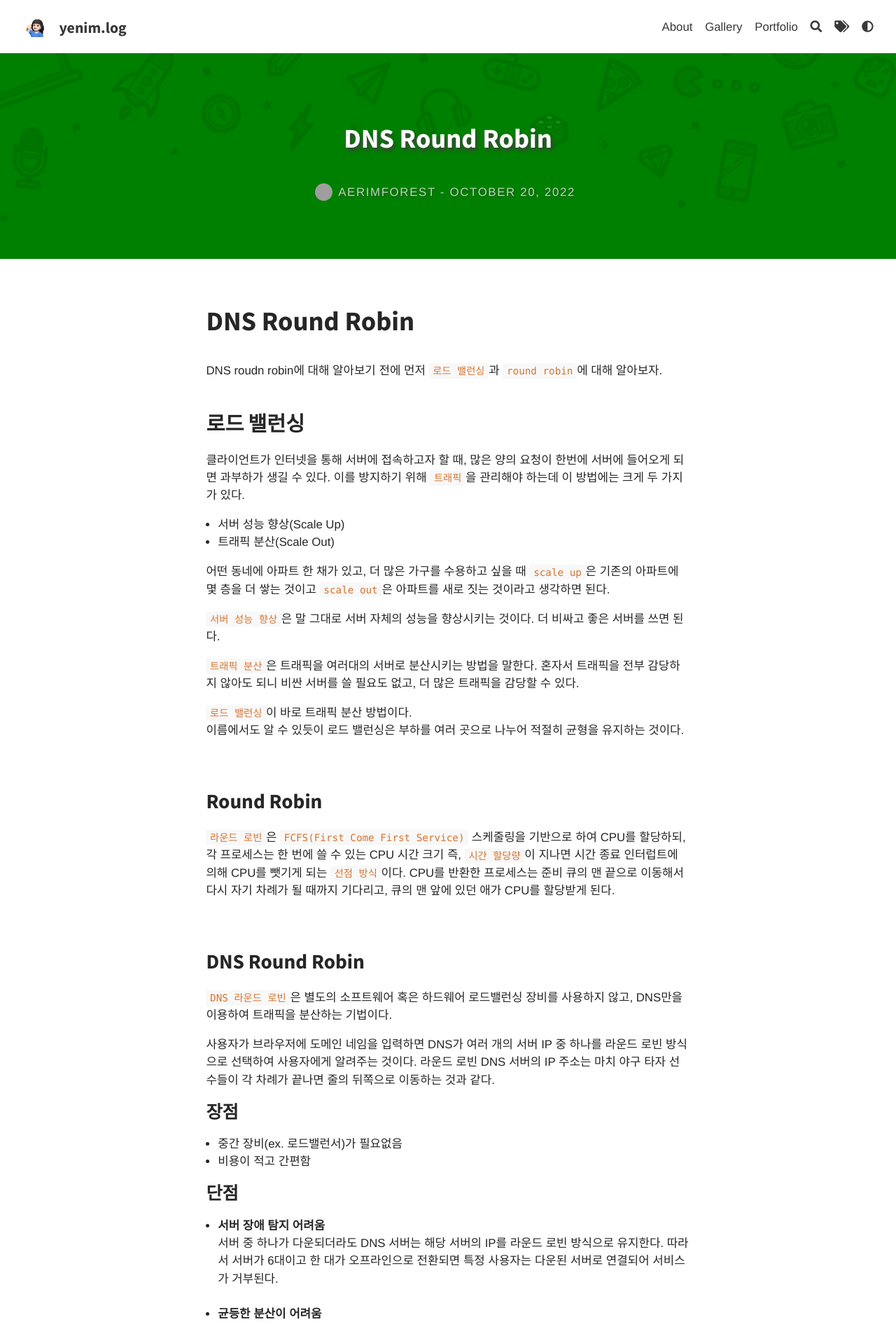
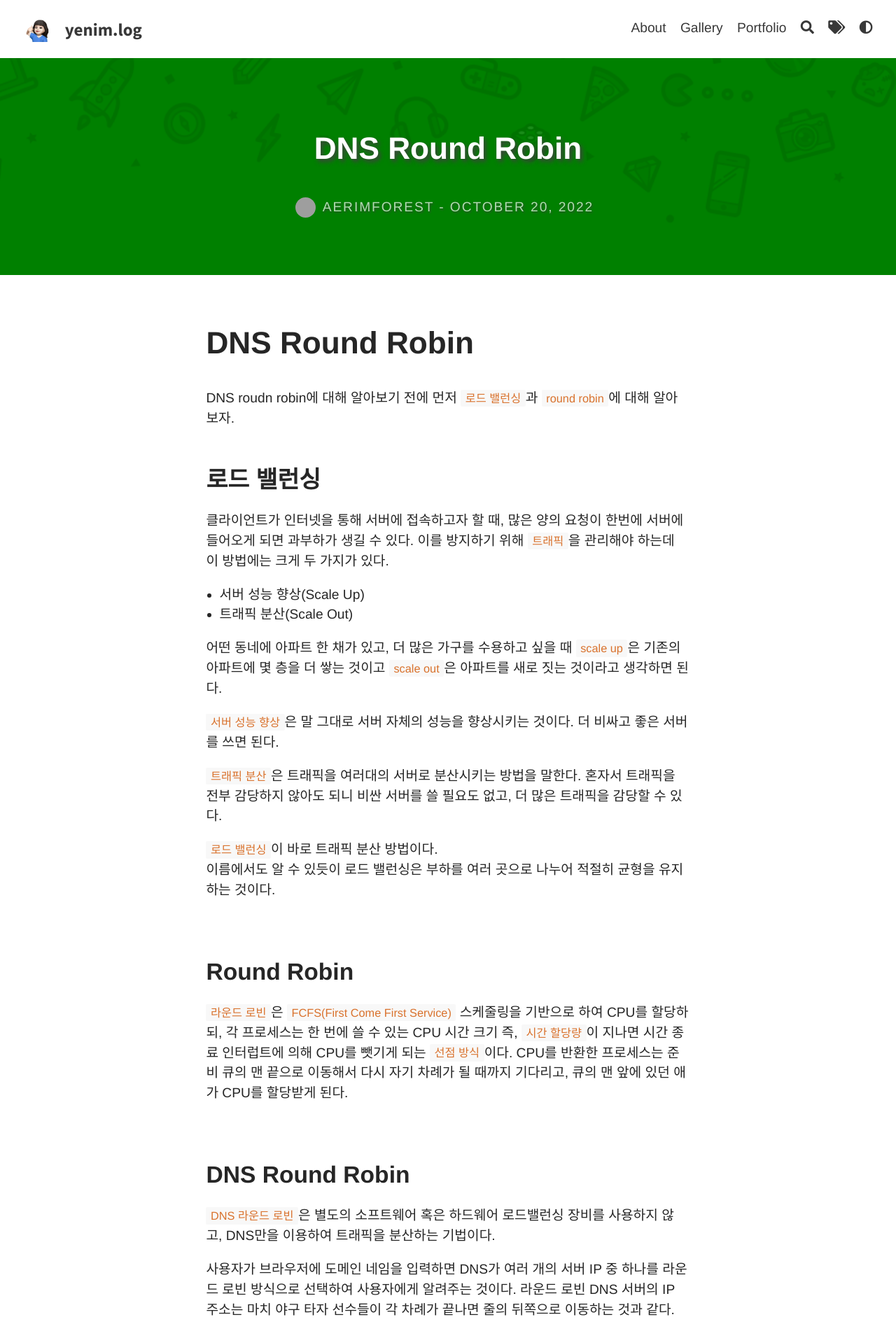
Before and after one commit to aerimforest/aerimforest.github.io, a Jekyll site: the page built from _posts/2022-10-20-DNS-Round-Robin.md, in a window 1280 px wide. Shown: the top 1892 px of the page at 70% size. Built offline with Jekyll 4.4.1, drawn with Linux system fonts in a browser that asks for light colours; some web fonts are replaced; comment, search, counter and statistics services are not loaded; grey boxes are pictures that could not be loaded.

Commit message:
[style] 폰트 변경

```diff
--- a/_sass/base/_highlight.scss
+++ b/_sass/base/_highlight.scss
@@ -51,7 +51,7 @@ code.highlighter-rouge {
   background-color: var(--code-background);
   color: var(--code-inline);
   border-radius: 2px;
-  font-family: $monospace;
+  font-family: $font-family-main;
   //filter: invert(100%) contrast(200%);
 }
 
--- a/_sass/base/_variables.scss
+++ b/_sass/base/_variables.scss
@@ -1,8 +1,15 @@
 /* TYPOGRAPHY */
-$font-family-main: 'Noto Sans KR', Helvetica, Arial, sans-serif;
-$font-family-headings: 'Source Sans Pro', Helvetica, Arial, sans-serif;
+@font-face {
+  font-family: 'GangwonEdu_OTFBoldA';
+  src: url('https://cdn.jsdelivr.net/gh/projectnoonnu/noonfonts_2201-2@1.0/GangwonEdu_OTFBoldA.woff') format('woff');
+  font-weight: normal;
+  font-style: normal;
+}
+
+$font-family-main: 'GangwonEdu_OTFBoldA', Helvetica, Arial, sans-serif;
+$font-family-headings: 'GangwonEdu_OTFBoldA', Helvetica, Arial, sans-serif;
 $font-family-logo: 'Source Sans Pro', Helvetica, Arial, sans-serif;
-$font-size: 1.05em;
+$font-size: 1.2em;
 
 $monospace: Consolas, Menlo, Monaco, Lucida Console, Liberation Mono, DejaVu Sans Mono, Bitstream Vera Sans Mono, Courier New, monospace, sans-serif !default;
 $font-size-code: 0.85em !default;
```
